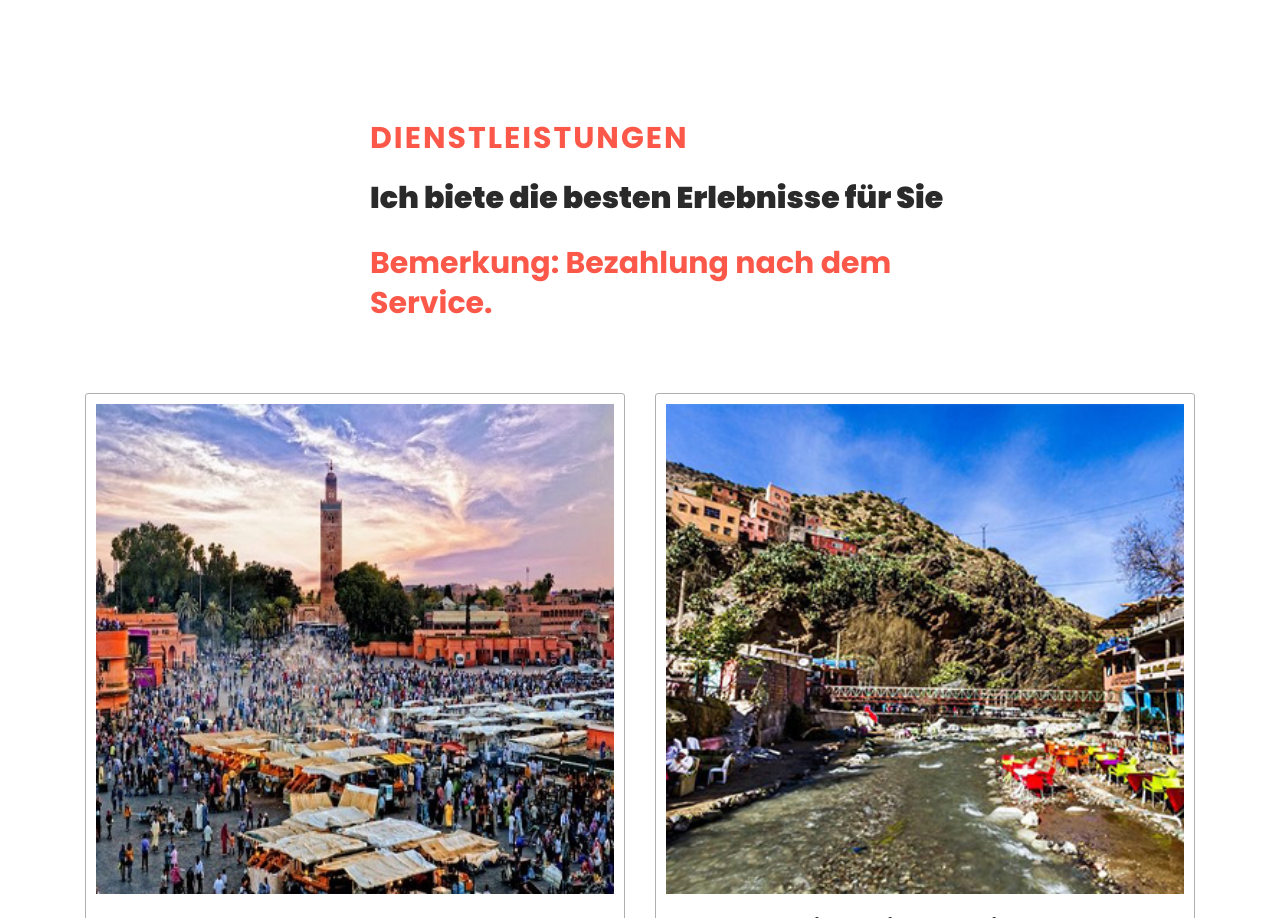
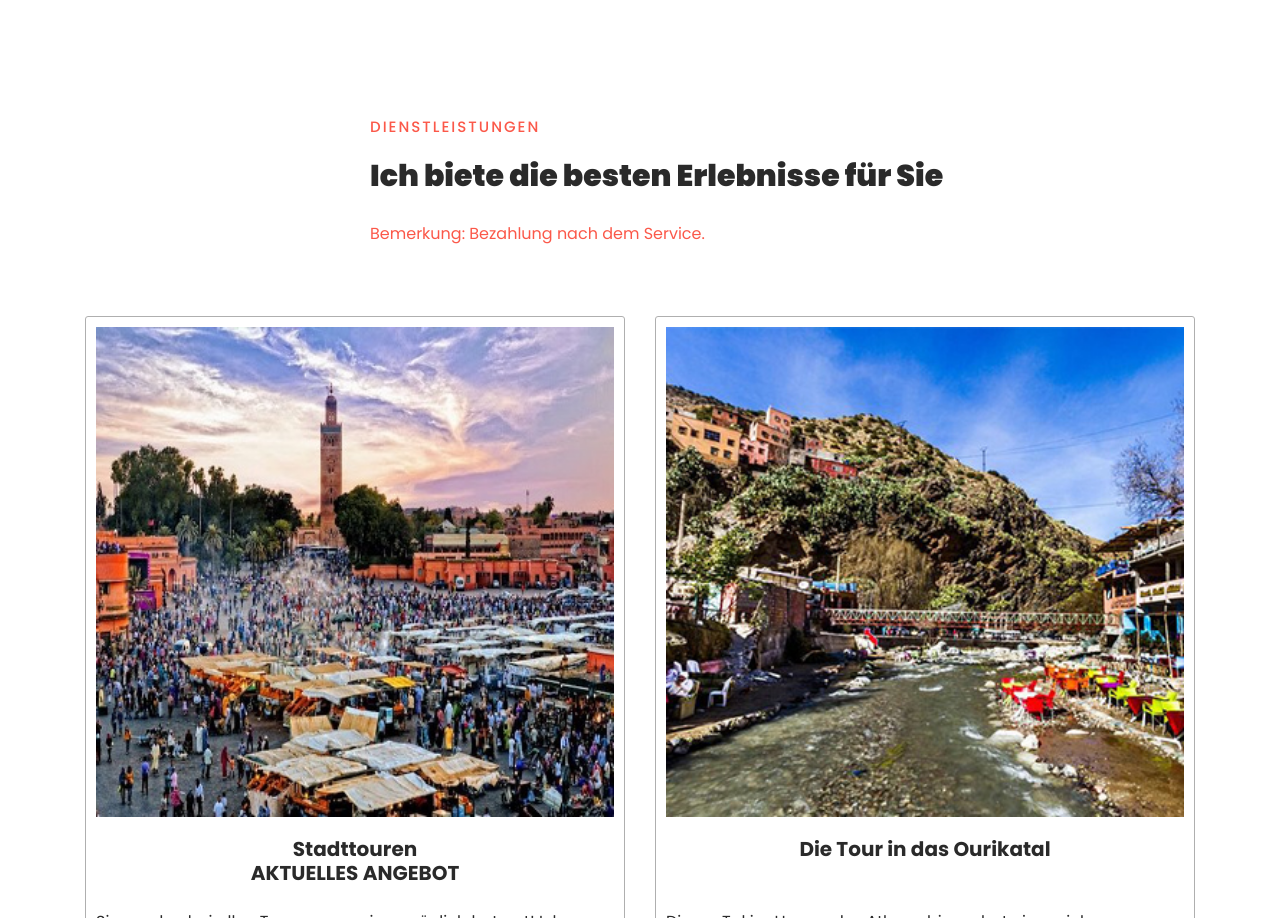
Before and after one commit to MedSoso/RedcityGuide, a plain HTML site: page index.html in a window 1280 px wide. Shown: the part 1685-2603 px from the top of the page. Drawn offline with Linux system fonts and the light colour scheme.

Commit message:
Add files via upload

```diff
--- a/assets/css/templatemo-klassy-cafe.css
+++ b/assets/css/templatemo-klassy-cafe.css
@@ -1081,9 +1081,9 @@ chefs
 #chefs .sidde-note {
   text-align: left;
   color:#fb5849;
-  font-size: 30px;
+  /* font-size: 30px;
   font-weight: 700;
-  line-height: 40px;
+  line-height: 40px; */
 }
 #chefs h2 {
   text-align: left;
```
